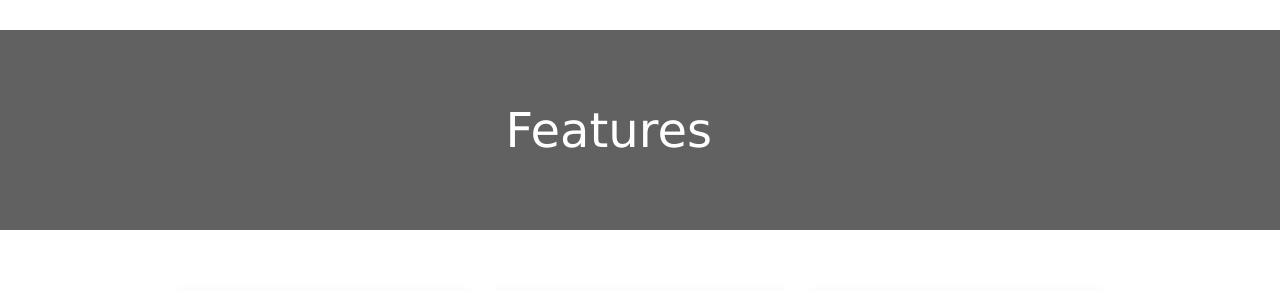
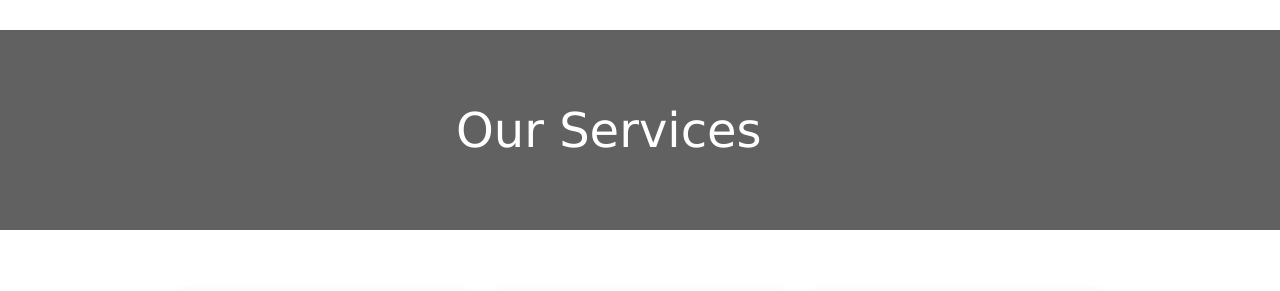
Before and after one commit to eryanyao/ddl-php-employee-project, a PHP site: page / in a window 1280 px wide. Shown: the part 870-1161 px from the top of the page. Run offline with PHP 8.4, Linux system fonts and the light colour scheme; data comes from the database, SQL or seed files in the repository; some libraries are stand-ins or nearby versions; some web fonts are replaced.

Commit message:
Update index.php

```diff
--- a/index.php
+++ b/index.php
@@ -96,7 +96,7 @@
 <div class="page-section no-scroll">
 <div class="w3-container w3-row w3-center w3-dark-grey w3-padding-64" id="services" >
   <div class="w3-quarter">
-    <span class="w3-xxxlarge" style="position:relative;right:-140%;">Features</span>
+    <span class="w3-xxxlarge" style="position:relative;right:-140%;">Our Services </span>
   </div>
 </div>
   <div class="container">
```
